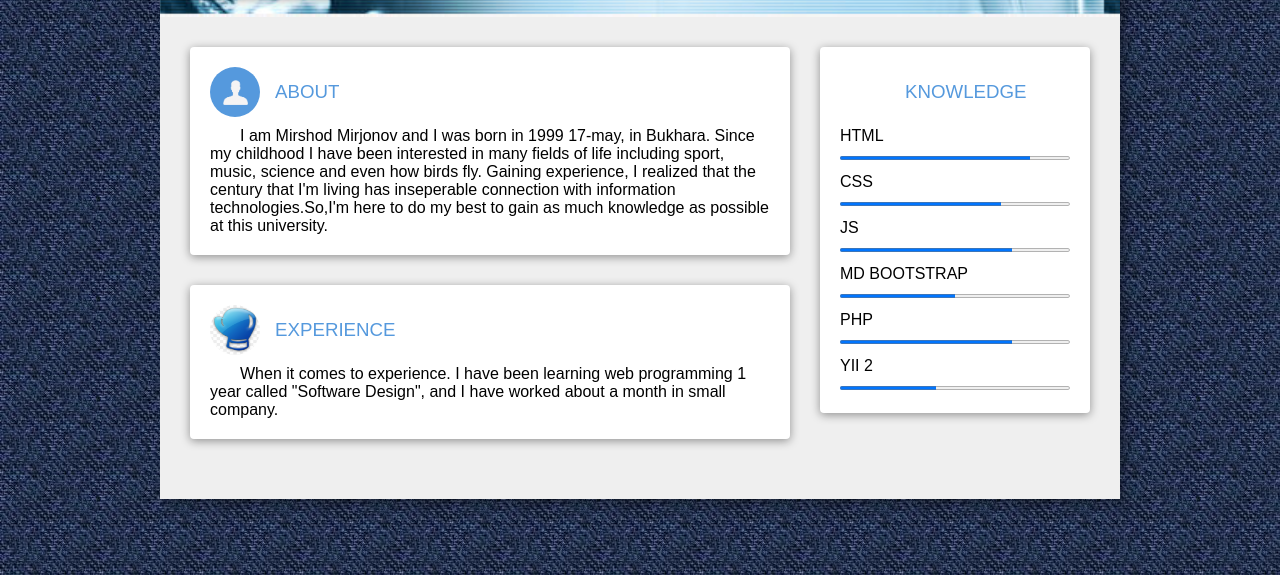
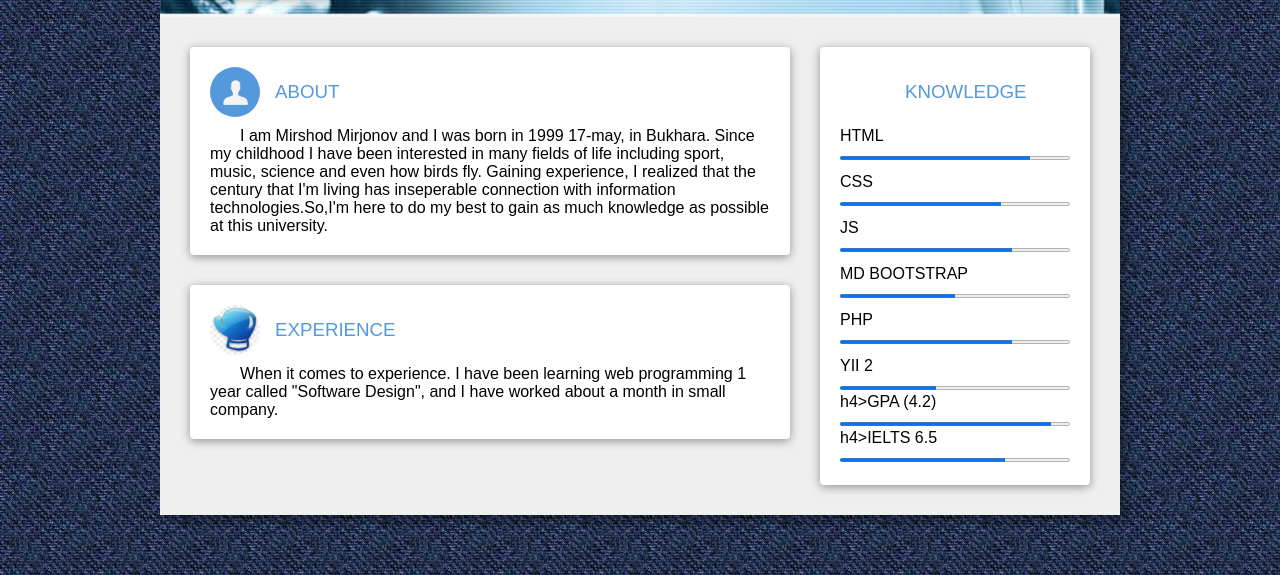
Before and after one commit to mirshodjon/mirshodjon.github.io, a plain HTML site: page index.html in a window 1280 px wide. Shown: the part 225-800 px from the top of the page. Drawn offline with Linux system fonts and the light colour scheme.

Commit message:
Update index.html

```diff
--- a/index.html
+++ b/index.html
@@ -45,6 +45,10 @@
 				<progress value="75" max="100"></progress>
 				<h4>YII 2</h4>
 				<progress value="42" max="100"></progress>
+							      h4>GPA (4.2)</h4>
+				<progress value="92" max="100"></progress>
+							      h4>IELTS 6.5</h4>
+				<progress value="72" max="100"></progress>
 
 			</section>
 		</aside>
```
